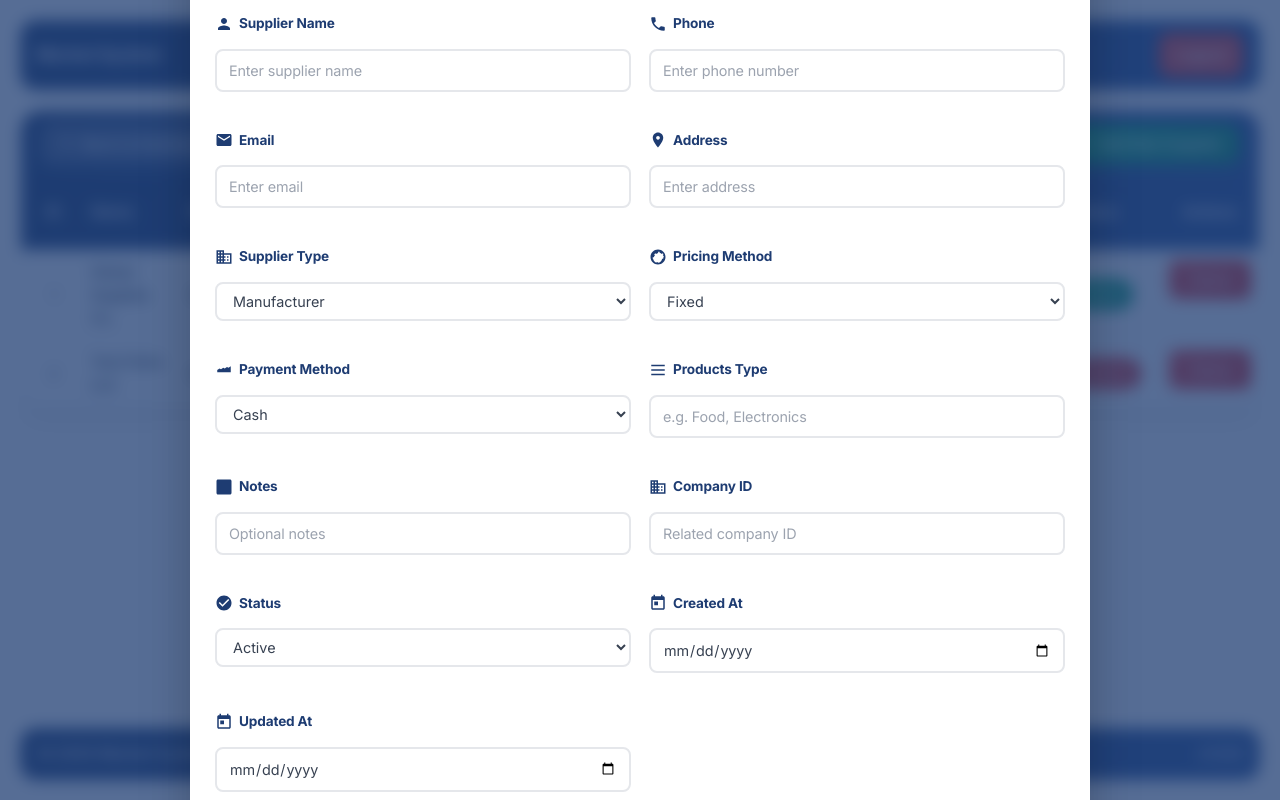
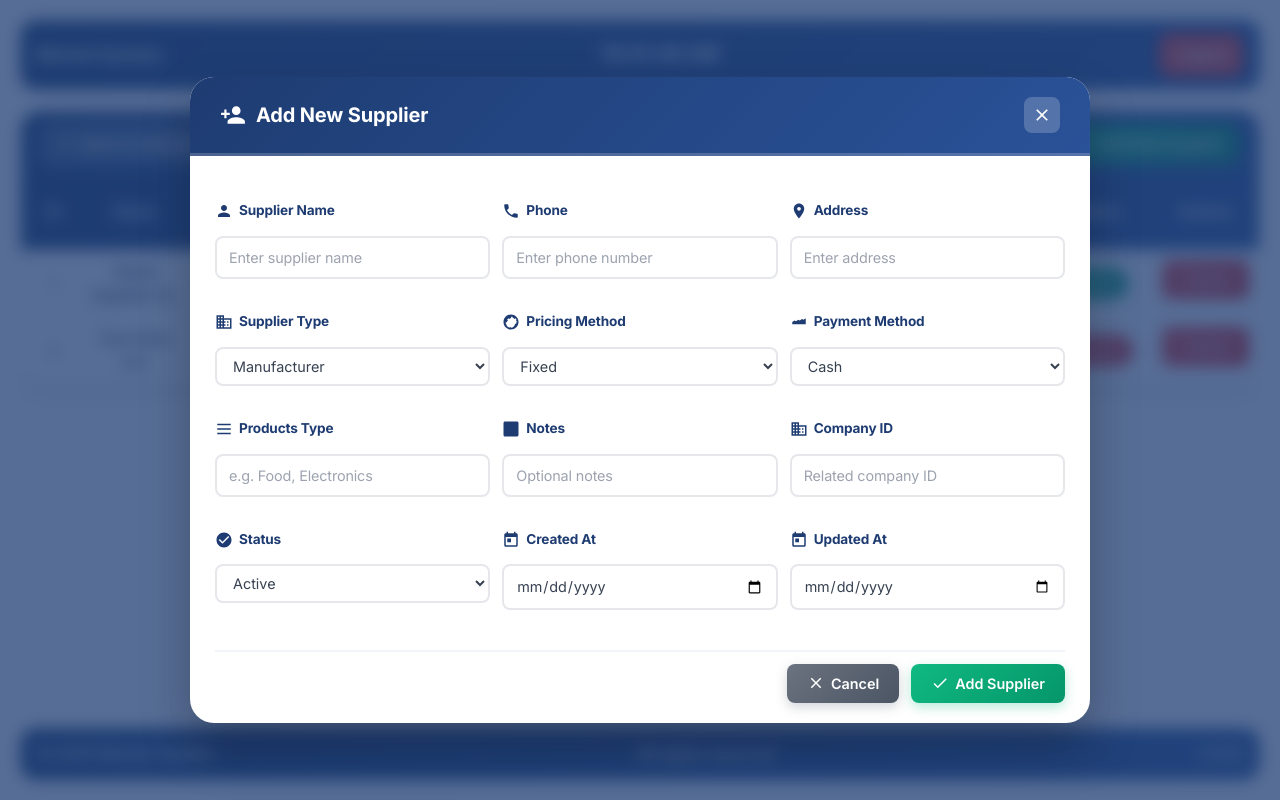
Before and after one commit to Ramiclovis/market-system, a React (Vite) app: page /suppliers in a window 1280 px wide. Both pictures are taken after a click on the button "Add New Supplier". Built offline with nearby package versions, Linux system fonts and the light colour scheme.

Commit message:
Refactor SuppliersTable component by removing email field from state and UI, and update table styles for center alignment to enhance visual consistency.

```diff
--- a/src/pages/suppliers/SuppliersTable.css
+++ b/src/pages/suppliers/SuppliersTable.css
@@ -398,6 +398,20 @@
   margin-bottom: 20px;
 }
 
+/* Suppliers specific table styles - Center alignment */
+.suppliers-table th {
+  text-align: center !important;
+}
+
+.suppliers-table td {
+  text-align: center !important;
+}
+
+.suppliers-table th:first-child,
+.suppliers-table td:first-child {
+  text-align: center !important;
+}
+
 .form-group {
   display: flex;
   flex-direction: column;
--- a/src/pages/suppliers/SuppliersTable.jsx
+++ b/src/pages/suppliers/SuppliersTable.jsx
@@ -13,7 +13,6 @@ function SuppliersTable() {
   const [newSupplier, setNewSupplier] = useState({
     supplier_name: "",
     supplier_phone: "",
-    supplier_email: "",
     supplier_address: "",
     supplier_type: "Manufacturer",
     pricing_method: "Fixed",
@@ -41,7 +40,6 @@ function SuppliersTable() {
     setNewSupplier({
       supplier_name: supplier.supplier_name,
       supplier_phone: supplier.supplier_phone,
-      supplier_email: supplier.supplier_email,
       supplier_address: supplier.supplier_address,
       supplier_type: supplier.supplier_type,
       pricing_method: supplier.pricing_method,
@@ -88,7 +86,6 @@ function SuppliersTable() {
     setNewSupplier({
       supplier_name: "",
       supplier_phone: "",
-      supplier_email: "",
       supplier_address: "",
       supplier_type: "Manufacturer",
       pricing_method: "Fixed",
@@ -109,12 +106,6 @@ function SuppliersTable() {
 
   const handleSubmit = (e) => {
     e.preventDefault();
-
-    const emailRegex = /^[^\s@]+@[^\s@]+\.[^\s@]+$/;
-    if (newSupplier.supplier_email && !emailRegex.test(newSupplier.supplier_email)) {
-      Swal.fire({ title: 'Error!', text: 'Please enter a valid email address!', icon: 'error', confirmButtonColor: '#ef4444' });
-      return;
-    }
 
     if (isEditMode) {
       setSuppliers(prev => prev.map(s => s.id === selectedSupplier.id ? { ...s, ...newSupplier } : s));
@@ -152,13 +143,12 @@ function SuppliersTable() {
             </div>
           </div>
 
-          <table className="users-table">
+          <table className="users-table suppliers-table">
             <thead>
               <tr>
                 <th>ID</th>
                 <th>Name</th>
                 <th>Phone</th>
-                <th>Email</th>
                 <th>Address</th>
                 <th>Type</th>
                 <th>Pricing</th>
@@ -176,7 +166,6 @@ function SuppliersTable() {
                   <td>{supplier.id}</td>
                   <td className="user-name">{supplier.supplier_name}</td>
                   <td className="user-email">{supplier.supplier_phone}</td>
-                  <td>{supplier.supplier_email || '-'}</td>
                   <td className="user-email">{supplier.supplier_address || '-'}</td>
                   <td>{supplier.supplier_type}</td>
                   <td>{supplier.pricing_method}</td>
@@ -226,7 +215,7 @@ function SuppliersTable() {
             </div>
 
             <form onSubmit={handleSubmit} className="modal-form">
-              <div className="form-grid">
+              <div className="suppliers-form-grid">
                 <div className="form-group">
                   <label htmlFor="supplier_name">
                     <svg viewBox="0 0 24 24" fill="currentColor">
@@ -245,16 +234,6 @@ function SuppliersTable() {
                     <span>Phone</span>
                   </label>
                   <input type="tel" id="supplier_phone" name="supplier_phone" value={newSupplier.supplier_phone} onChange={handleInputChange} placeholder="Enter phone number" required />
-                </div>
-
-                <div className="form-group">
-                  <label htmlFor="supplier_email">
-                    <svg viewBox="0 0 24 24" fill="currentColor">
-                      <path d="M20 4H4c-1.1 0-1.99.9-1.99 2L2 18c0 1.1.9 2 2 2h16c1.1 0 2-.9 2-2V6c0-1.1-.9-2-2-2zm0 4l-8 5-8-5V6l8 5 8-5v2z"/>
-                    </svg>
-                    <span>Email</span>
-                  </label>
-                  <input type="email" id="supplier_email" name="supplier_email" value={newSupplier.supplier_email} onChange={handleInputChange} placeholder="Enter email" />
                 </div>
 
                 <div className="form-group">
```
